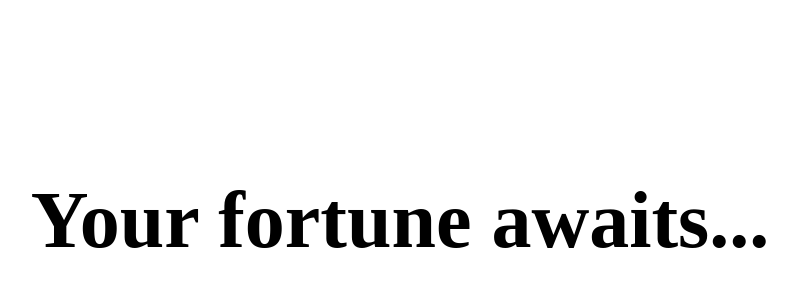
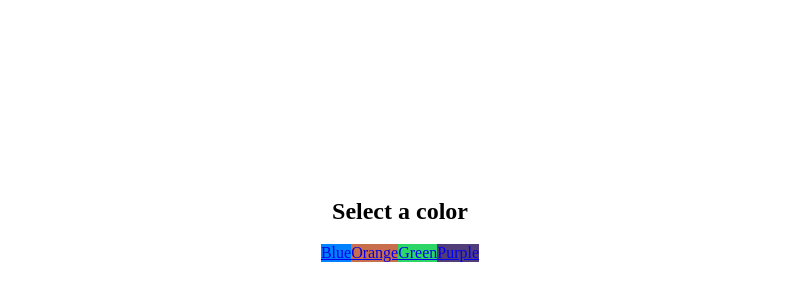
Before and after one commit to kahill2014/p3-hill-kevin, a plain HTML site: page index.html in a window 1280 px wide. Shown: the part 180-480 px from the top of the page, without its empty margins (240-1037 px from the left). Drawn offline with nearby package versions, Linux system fonts and the light colour scheme; a web font is replaced by a local one.

Commit message:
Add fade in for color selection

```diff
--- a/index.html
+++ b/index.html
@@ -15,6 +15,13 @@
 			<section id="intro-screen">
 				<h1>Your fortune awaits...</h1>
 			</section>
+			<section id="color-select">
+				<h2>Select a color</h2>
+				<a href="#">Blue</a>
+				<a href="#">Orange</a>
+				<a href="#">Green</a>
+				<a href="#">Purple</a>
+			</section>
 		</main>
 		<script src="main.js"></script>
 	</body>
--- a/main.css
+++ b/main.css
@@ -2,7 +2,7 @@ body {
     padding: 0;
     margin: 0;
 }
-main, section, body, h1 {
+main, section, body, h1, h2 {
     display: flex;
     flex: 1;
     flex-basis: 100%;
@@ -23,6 +23,12 @@ h1 {
 #intro-screen {
     display: none;
 }
+#color-select {
+    display: none;
+}
+#color-select a {
+
+}
 
 @media screen and (max-width: 820px){
     h1 {
--- a/main.js
+++ b/main.js
@@ -1,8 +1,24 @@
 $(function(){
-    setTimeout(function(){
-        $("#intro-screen").fadeIn(2000);
-    }, 1000);
-    setTimeout(function(){
-        $("#intro-screen").fadeOut(2000);
-    }, 5000);
+    var colors = ["#0081FE", "#C86E4C", "#2BD566", "#513E78"];
+
+    // Set background color programatically for each button
+    $("#color-select a").each(function(index){
+        $(this).css("background-color", colors[index]);
+    });
+
+    // Introduction screen animation
+    // setTimeout(function(){
+    //     $("#intro-screen").fadeIn(2000);
+    // }, 1000);
+    // setTimeout(function(){
+    //     $("#intro-screen").fadeOut(2000, function(){
+    //         $("#color-select").fadeIn(2000);
+    //     });
+    // }, 5000);
+    $("#color-select").fadeIn(2000);
+
+    // Color select screen handler
+    $("#color-select a").click(function(e){
+        e.preventDefault();
+    });
 })
```
